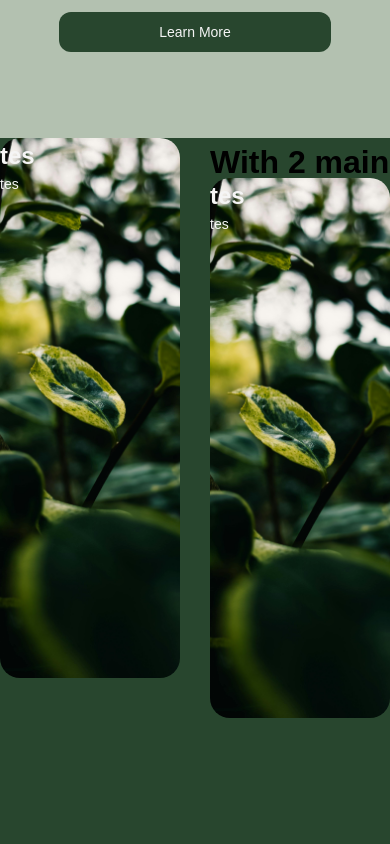
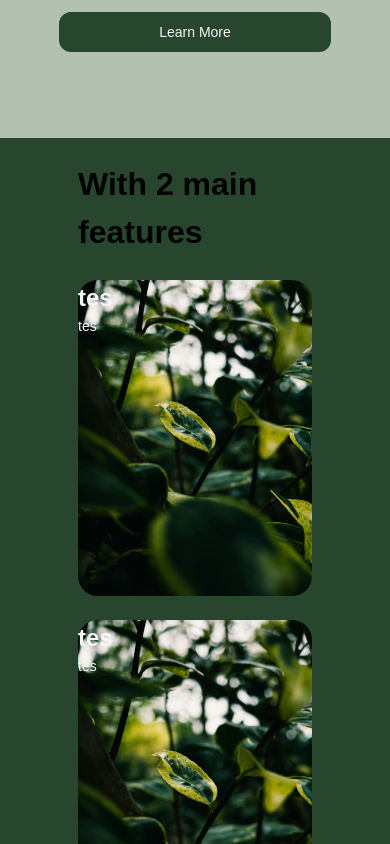
Before and after one commit to devinammar/flant, a React (Vite) app: page / in a window 390 px wide. Shown: the part 1500-2344 px from the top of the page. Built offline with nearby package versions, Linux system fonts and the light colour scheme.

Commit message:
Card component (Progress)

```diff
--- a/src/components/card.css
+++ b/src/components/card.css
@@ -4,9 +4,13 @@
    "card1 h1"
    "card1 card2";
    grid-template-columns: minmax(0, 360px) minmax(0, 360px);
-   grid-template-rows: minmax(0, 40px) minmax(0, 540px);
+   grid-template-rows: auto minmax(0, 540px);
    justify-self: center;
    gap: 0px 30px;
+   max-width: 60vw;
+   min-width: 600px;
+   margin-left: 200px;
+   margin-right: 200px;
 }
 
 #card1{
@@ -31,6 +35,7 @@
 
 #h1card{
     grid-area: h1;
+    margin-bottom: 24px;
 }
 
 .h2card{
@@ -42,3 +47,36 @@
     font-size: var(--font-size-p);
     color: var(--white-color);
 }
+
+@media screen and (max-width:768px){
+#containercard{
+    grid-template-areas:
+   "h1"
+   "card1"
+   "card2";
+    grid-template-rows: auto minmax(10px, 340px) minmax(10px, 340px);
+    grid-template-columns: minmax(10px, 440px);
+    /* height: calc(100vh - 48px); */
+    /* max-height: 60vh; */
+    /* max-width: 440px;
+    width: 80vw; */
+    min-width: 0;
+    justify-content: center;
+    margin-left: 0px;
+   margin-right: 0px;
+}
+
+
+#h1card{
+    margin-bottom: 24px;
+}
+
+#card1{
+    margin-bottom: 24px;
+}
+
+/* #card1{
+
+    width: auto;
+} */
+}
--- a/src/components/home/area3.css
+++ b/src/components/home/area3.css
@@ -1,4 +1,6 @@
 #containerarea3{
     background-color: var(--primary-color);
     height: 100vh;
+    justify-items: center;
+    align-content: center;
 }
```
